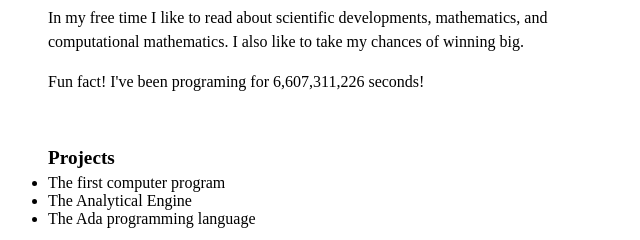
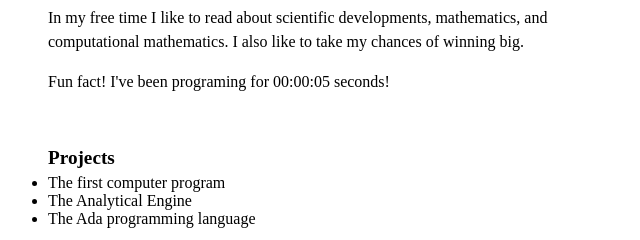
Before and after one commit to LLNuuu/portfolio_website, a plain HTML site: page index.html in a window 1280 px wide. Shown: the part 318-558 px from the top of the page, 222-862 px from the left. Drawn offline with Linux system fonts and the light colour scheme.

Commit message:
make website interactive

```diff
--- a/index.html
+++ b/index.html
@@ -36,7 +36,7 @@
                   mathematics.
                   I
                   also like to take my chances of winning big.</p>
-               <p>Fun fact! I've been programing for 6,607,311,226 seconds!</p>
+               <p>Fun fact! I've been programing for <span id="time">6,607,311,226</span> seconds!</p>
             </div>
          </article>
       </section>
@@ -82,6 +82,7 @@
    </footer>
 
 
+   <script src="myjs.js" defer></script>
 </body>
 
 </html>
--- /dev/null
+++ b/myjs.js
@@ -0,0 +1,27 @@
+document.addEventListener('DOMContentLoaded', function () {
+   // 1. 获取元素
+   const timerEl = document.getElementById('time');
+   let startTime = Date.now();
+
+   // 2. 设置定时器
+   const interval = setInterval(() => {
+      // 3. 计算经过时间（毫秒）
+      const elapsedMs = Date.now() - startTime;
+
+      // 4. 转换为时分秒
+      const seconds = Math.floor(elapsedMs / 1000) % 60;
+      const minutes = Math.floor(elapsedMs / (1000 * 60)) % 60;
+      const hours = Math.floor(elapsedMs / (1000 * 60 * 60));
+
+      // 5. 格式化成两位数显示
+      const format = (num) => num.toString().padStart(2, '0');
+
+      // 6. 更新元素内容
+      timerEl.innerHTML =
+         `${format(hours)}:${format(minutes)}:${format(seconds)}`;
+   }, 1000); // 每秒更新一次
+
+
+   // 可选：如果需要停止计时器
+   // window.addEventListener('beforeunload', () => clearInterval(interval));
+});
```
